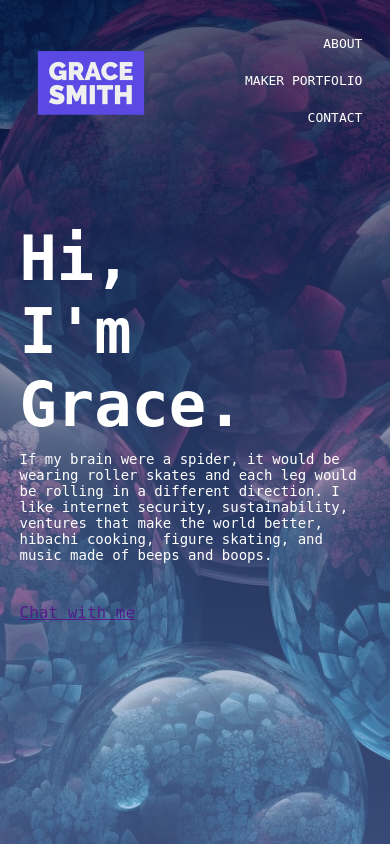
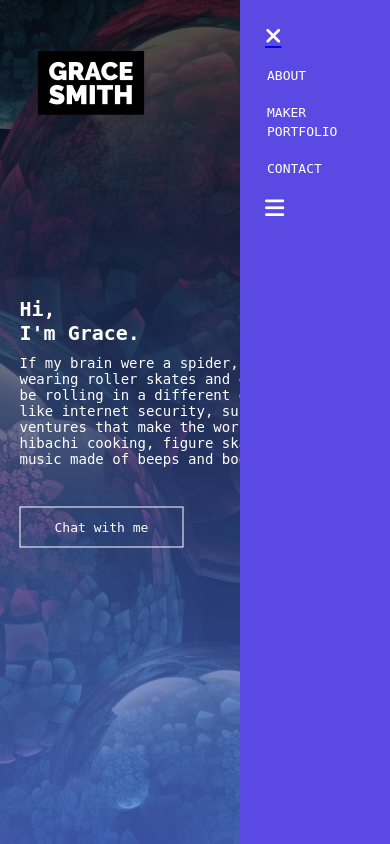
Before and after one commit to grace-n-smith/gracens.info, a PHP site: page / in a window 390 px wide. Run offline with PHP 8.4, Linux system fonts and the light colour scheme; some libraries are stand-ins or nearby versions; some web fonts are replaced.

Commit message:
added mobile menu

```diff
--- a/index.html
+++ b/index.html
@@ -7,18 +7,22 @@
     <link rel="preconnect" href="https://fonts.googleapis.com">
     <link rel="preconnect" href="https://fonts.gstatic.com" crossorigin>
     <link href="https://fonts.googleapis.com/css2?family=Chivo+Mono:ital,wght@0,100;0,200;0,300;0,400;0,500;0,600;0,700;1,100;1,200;1,300;1,400;1,500;1,600;1,700&display=swap" rel="stylesheet">
+    <script src="https://kit.fontawesome.com/0980f7281d.js" crossorigin="anonymous"></script>
   </head>
 
   <body>
 
     <section class="header">
         <nav>
-          <a href = "index.html"><img src="img/Grace Smith-logos/Grace Smith-logos_transparent.png"</a>
-          <div class="nav-links">
+          <a href = "index.html"><img src="img/Grace Smith-logos/Grace Smith-logos_black.png"</a>
+          <div class="nav-links" id="navLinks">
             <ul>
+              <i class="fa-solid fa-xmark" on click="hideMenu()"></i>
+              <i class="fa-bars"></i>
               <li><a href="">ABOUT</a></li>
               <li><a href="">MAKER PORTFOLIO</a></li>
               <li><a href="">CONTACT</a></li>
+              <i class="fa-solid fa-bars" on click="showMenu()"></i>
             </ul>
           </div>
         </nav>
@@ -26,9 +30,22 @@
         <div class="text-box">
           <h1>Hi, <br> I'm Grace.</h1>
           <p>If my brain were a spider, it would be wearing roller skates and each leg would be rolling in a different direction. I like internet security, sustainability, ventures that make the world better, hibachi cooking, figure skating, and music made of beeps and boops.</p>
-          <a href="">Chat with me</a>
+          <a href="" class="hero-btn">Chat with me</a>
         </div>
     </section>
 
+    <!-- -------------JavaScript for Toggle Menu----------------- -->
+    <script>
+
+      var navLinks = document.getElementById("navLinks")
+      function showMenu(){
+        navLinks.style.right = "0";
+      }
+      function hideMenu(){
+        navLinks.style.right = "-150px";
+      }
+
+    </script>
+
   </body>
  </html>
--- a/style.css
+++ b/style.css
@@ -7,7 +7,7 @@
 .header{
     min-height: 100vh;
     width: 100%;
-    background-image: linear-gradient(rgba(0, 13, 65, 0.7), rgba(150, 171, 255, 0.349)),url("img/bubbles\ banner.png");
+    background-image: linear-gradient(rgba(0, 0, 0, 0.7), rgba(81, 109, 218, 0.658)),url("img/bubbles\ banner.png");
     background-position: center;
     background-size: cover;
     position: relative;
@@ -51,6 +51,9 @@ nav img{
 .nav-links ul li:hover::after{
     width: 100%;
 }
+nav .fa-solid{
+    display: none;
+}
 .text-box{
     width: 90%;
     color: #fff;
@@ -68,3 +71,48 @@ nav img{
     font-size: 14px;
     color: #fff;
 }
+.hero-btn{
+    display: inline-block;
+    text-decoration: none;
+    color: #fff;
+    border: 1px solid #fff;
+    padding: 12px 34px;
+    font-size: 13px;
+    background: transparent;
+    position: relative;
+    cursor: pointer;
+}
+.hero-btn:hover{
+    border: 1px solid #5A4AE3;
+    background: #5A4AE3;
+    transition: 0.25s;
+}
+@media(max-width:700px){
+    .text-box h1{
+        font-size: 20px;
+    }
+    .nav-links ul li{
+        display: block;
+    }
+    .nav-links{
+        position: absolute;
+        background: #5A4AE3;
+        height: 100vh;
+        width: 150px;
+        top: 0;
+        right: 0px;
+        text-align: left;
+        z-index: 2;
+        transition: 0.25s;
+    }
+    nav .fa-solid{
+        display: block;
+        color: #fff;
+        margin: 10px;
+        font-size: 22px;
+        cursor: pointer;
+    }
+    .nav-links ul{
+        padding: 15px;
+    }
+}
```
